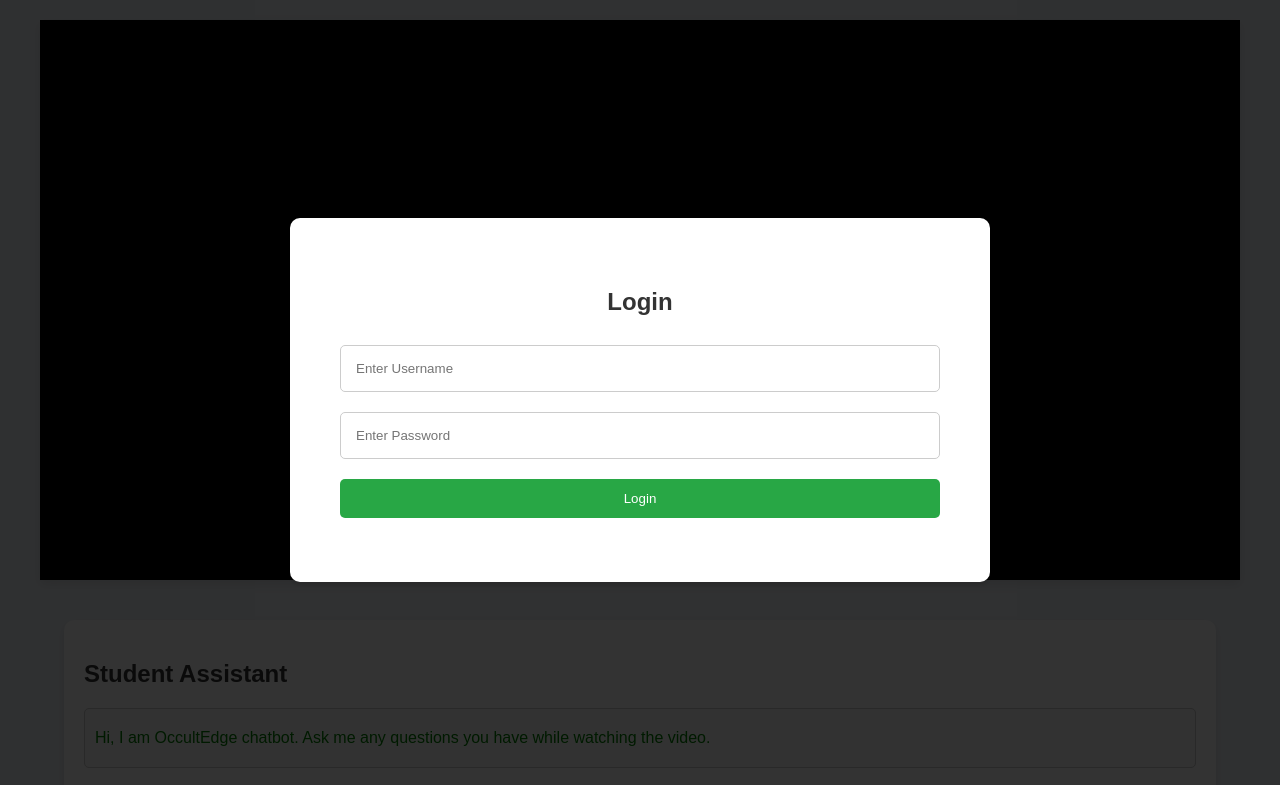
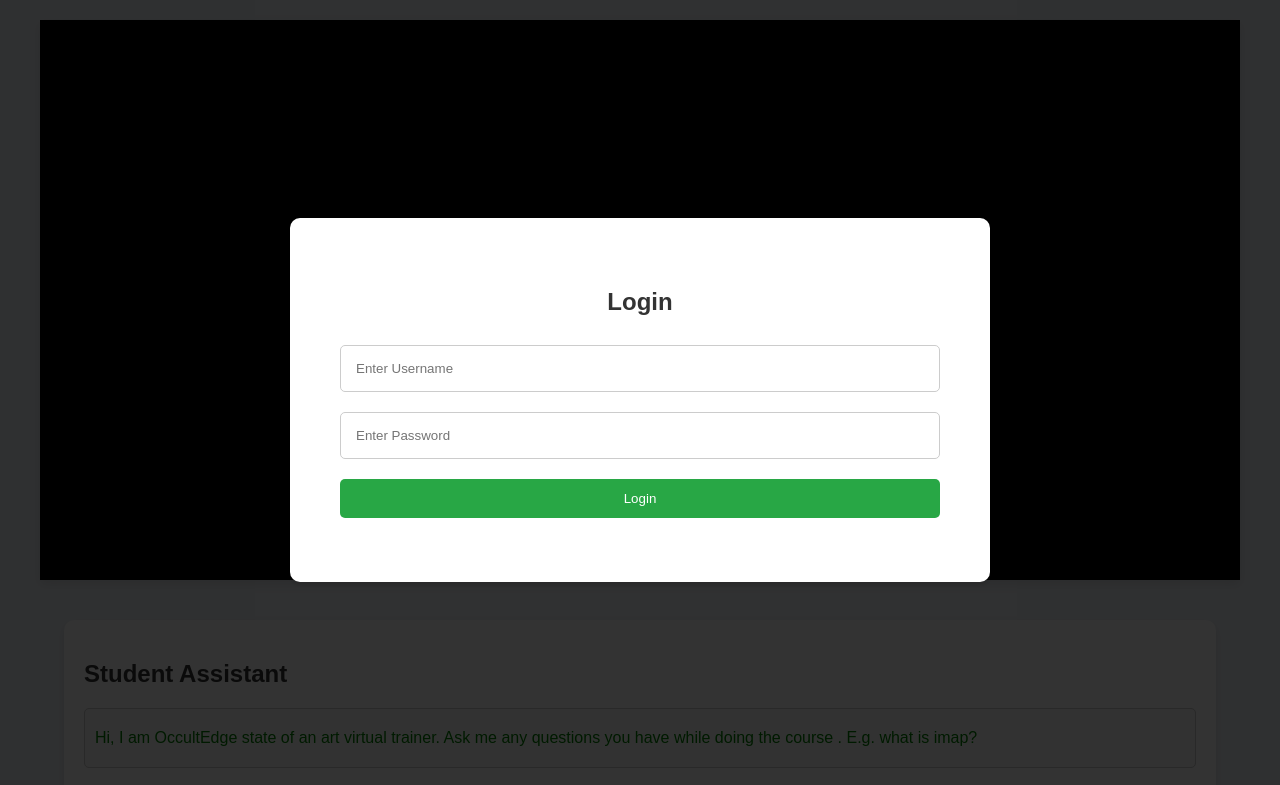
Before and after one commit to occultedge/finaltestvideo, a plain HTML site: page index.html in a window 1280 px wide. Shown: the top 785 px of the page. Drawn offline with Linux system fonts and the light colour scheme.

Commit message:
Update index.html

```diff
--- a/index.html
+++ b/index.html
@@ -327,7 +327,7 @@
         <div id="messages">
             <!-- Initial bot response -->
             <div class="message bot">
-                Hi, I am OccultEdge chatbot. Ask me any questions you have while watching the video.
+                Hi, I am OccultEdge state of an art virtual trainer. Ask me any questions you have while doing the course . E.g. what is imap?
             </div>
         </div>
         <div id="inputArea">
```
